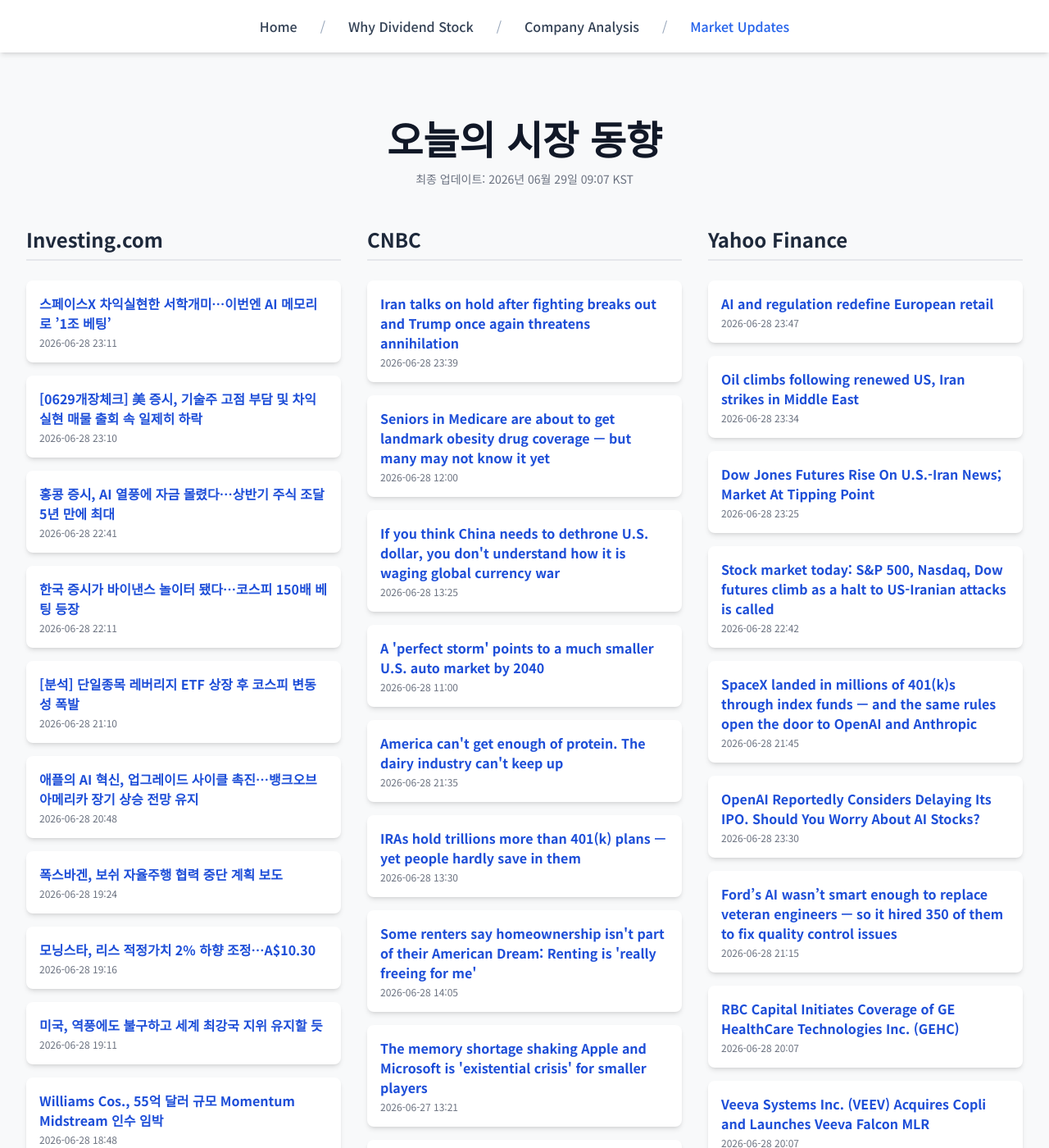
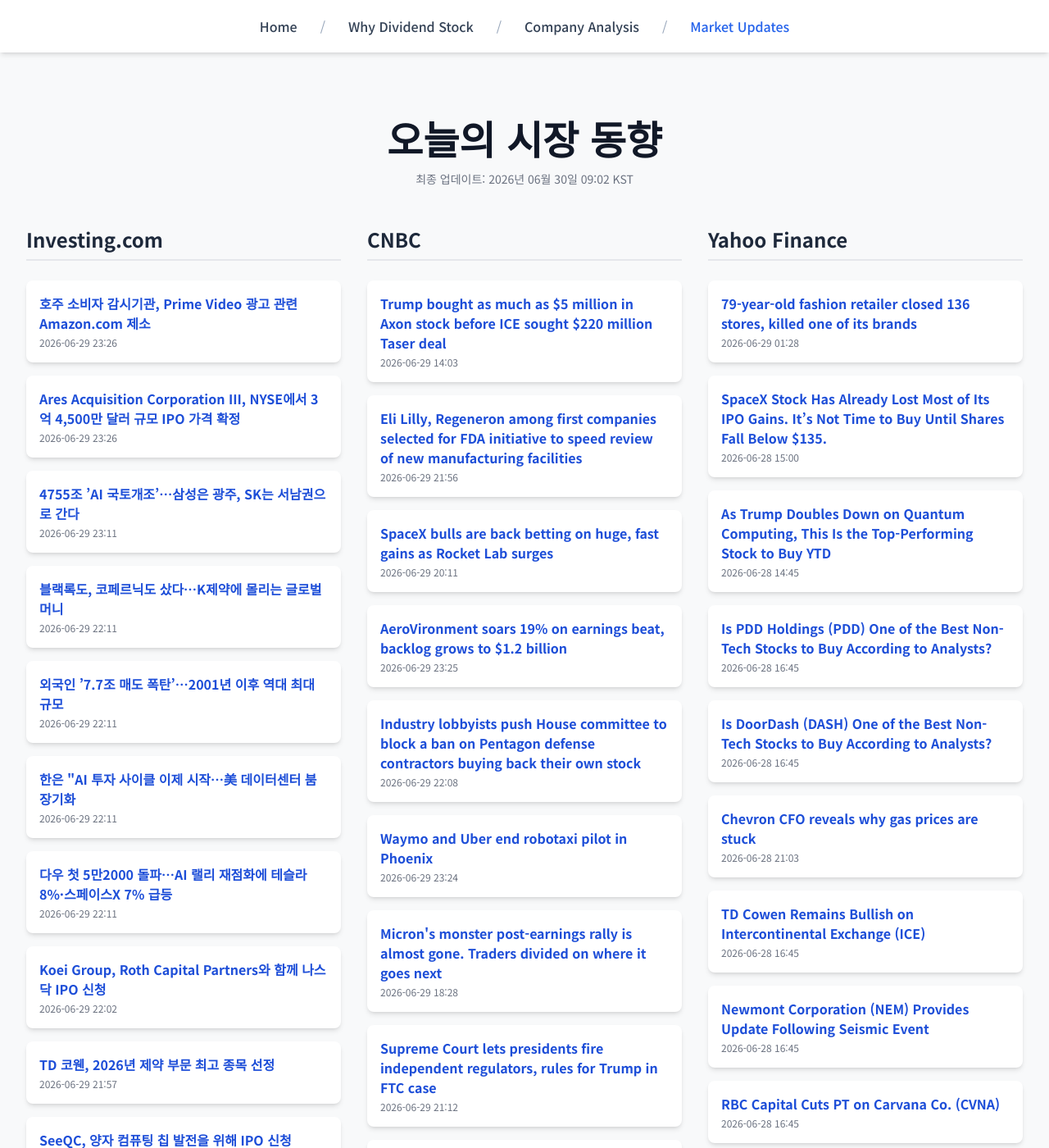
Before and after one commit to Kay-Hwang/my-company-analysis, a Jekyll site: the page built from market-updates.html, in a window 1280 px wide and 1400 px high. Shown: the whole window at 82% size. Built offline with Jekyll 4.4.1, drawn with Linux system fonts in a browser that asks for light colours; nearby versions of some CDN libraries; a script that is not in the unit is left out; some of the changed text lies outside the part shown.

Commit message:
Update daily data

```diff
--- a/_data/latest_data.json
+++ b/_data/latest_data.json
@@ -1,190 +1,190 @@
 {
-  "lastUpdated": "2026년 06월 29일 09:07 KST",
+  "lastUpdated": "2026년 06월 30일 09:02 KST",
   "news": {
     "investing": [
       {
-        "title": "스페이스X 차익실현한 서학개미…이번엔 AI 메모리로 ’1조 베팅’",
-        "link": "https://kr.investing.com/news/stock-market-news/article-1998180",
-        "pubDate": "2026-06-28 23:11:11",
-        "summary": "스페이스X 차익실현한 서학개미…이번엔 AI 메모리로 ’1조 베팅’"
+        "title": "호주 소비자 감시기관, Prime Video 광고 관련 Amazon.com 제소",
+        "link": "https://kr.investing.com/news/stock-market-news/article-1999896",
+        "pubDate": "2026-06-29 23:26:06",
+        "summary": "호주 소비자 감시기관, Prime Video 광고 관련 Amazon.com 제소"
       },
       {
-        "title": "[0629개장체크] 美 증시, 기술주 고점 부담 및 차익실현 매물 출회 속 일제히 하락",
-        "link": "https://kr.investing.com/news/stock-market-news/article-1998178",
-        "pubDate": "2026-06-28 23:10:09",
-        "summary": "[0629개장체크] 美 증시, 기술주 고점 부담 및 차익실현 매물 출회 속 일제히 하락"
+        "title": "Ares Acquisition Corporation III, NYSE에서 3억 4,500만 달러 규모 IPO 가격 확정",
+        "link": "https://kr.investing.com/news/stock-market-news/article-432SI-1999899",
+        "pubDate": "2026-06-29 23:26:02",
+        "summary": "Ares Acquisition Corporation III, NYSE에서 3억 4,500만 달러 규모 IPO 가격 확정"
       },
       {
-        "title": "홍콩 증시, AI 열풍에 자금 몰렸다…상반기 주식 조달 5년 만에 최대",
-        "link": "https://kr.investing.com/news/stock-market-news/article-1998177",
-        "pubDate": "2026-06-28 22:41:11",
-        "summary": "홍콩 증시, AI 열풍에 자금 몰렸다…상반기 주식 조달 5년 만에 최대"
+        "title": "4755조 ’AI 국토개조’…삼성은 광주, SK는 서남권으로 간다",
+        "link": "https://kr.investing.com/news/stock-market-news/article-1999888",
+        "pubDate": "2026-06-29 23:11:12",
+        "summary": "4755조 ’AI 국토개조’…삼성은 광주, SK는 서남권으로 간다"
       },
       {
-        "title": "한국 증시가 바이낸스 놀이터 됐다…코스피 150배 베팅 등장",
-        "link": "https://kr.investing.com/news/stock-market-news/article-1998171",
-        "pubDate": "2026-06-28 22:11:16",
-        "summary": "한국 증시가 바이낸스 놀이터 됐다…코스피 150배 베팅 등장"
+        "title": "블랙록도, 코페르닉도 샀다…K제약에 몰리는 글로벌 머니",
+        "link": "https://kr.investing.com/news/stock-market-news/article-1999865",
+        "pubDate": "2026-06-29 22:11:15",
+        "summary": "블랙록도, 코페르닉도 샀다…K제약에 몰리는 글로벌 머니"
       },
       {
-        "title": "[분석] 단일종목 레버리지 ETF 상장 후 코스피 변동성 폭발",
-        "link": "https://kr.investing.com/news/stock-market-news/article-1998169",
-        "pubDate": "2026-06-28 21:10:15",
-        "summary": "[분석] 단일종목 레버리지 ETF 상장 후 코스피 변동성 폭발"
+        "title": "외국인 ’7.7조 매도 폭탄’…2001년 이후 역대 최대 규모",
+        "link": "https://kr.investing.com/news/stock-market-news/article-1999864",
+        "pubDate": "2026-06-29 22:11:14",
+        "summary": "외국인 ’7.7조 매도 폭탄’…2001년 이후 역대 최대 규모"
       },
       {
-        "title": "애플의 AI 혁신, 업그레이드 사이클 촉진…뱅크오브아메리카 장기 상승 전망 유지",
-        "link": "https://kr.investing.com/news/stock-market-news/article-1998168",
-        "pubDate": "2026-06-28 20:48:12",
-        "summary": "애플의 AI 혁신, 업그레이드 사이클 촉진…뱅크오브아메리카 장기 상승 전망 유지"
+        "title": "한은 \"AI 투자 사이클 이제 시작…美 데이터센터 붐 장기화",
+        "link": "https://kr.investing.com/news/stock-market-news/article-1999863",
+        "pubDate": "2026-06-29 22:11:14",
+        "summary": "한은 \"AI 투자 사이클 이제 시작…美 데이터센터 붐 장기화"
       },
       {
-        "title": "폭스바겐, 보쉬 자율주행 협력 중단 계획 보도",
-        "link": "https://kr.investing.com/news/stock-market-news/article-93CH-1998163",
-        "pubDate": "2026-06-28 19:24:56",
-        "summary": "폭스바겐, 보쉬 자율주행 협력 중단 계획 보도"
+        "title": "다우 첫 5만2000 돌파…AI 랠리 재점화에 테슬라 8%·스페이스X 7% 급등",
+        "link": "https://kr.investing.com/news/stock-market-news/article-1999862",
+        "pubDate": "2026-06-29 22:11:14",
+        "summary": "다우 첫 5만2000 돌파…AI 랠리 재점화에 테슬라 8%·스페이스X 7% 급등"
       },
       {
-        "title": "모닝스타, 리스 적정가치 2% 하향 조정…A$10.30",
-        "link": "https://kr.investing.com/news/stock-market-news/article-93CH-1998162",
-        "pubDate": "2026-06-28 19:16:23",
-        "summary": "모닝스타, 리스 적정가치 2% 하향 조정…A$10.30"
+        "title": "Koei Group, Roth Capital Partners와 함께 나스닥 IPO 신청",
+        "link": "https://kr.investing.com/news/stock-market-news/article-93CH-1999849",
+        "pubDate": "2026-06-29 22:02:44",
+        "summary": "Koei Group, Roth Capital Partners와 함께 나스닥 IPO 신청"
       },
       {
-        "title": "미국, 역풍에도 불구하고 세계 최강국 지위 유지할 듯",
-        "link": "https://kr.investing.com/news/stock-market-news/article-1998161",
-        "pubDate": "2026-06-28 19:11:09",
-        "summary": "미국, 역풍에도 불구하고 세계 최강국 지위 유지할 듯"
+        "title": "TD 코웬, 2026년 제약 부문 최고 종목 선정",
+        "link": "https://kr.investing.com/news/stock-market-news/article-93CH-1999847",
+        "pubDate": "2026-06-29 21:57:30",
+        "summary": "TD 코웬, 2026년 제약 부문 최고 종목 선정"
       },
       {
-        "title": "Williams Cos., 55억 달러 규모 Momentum Midstream 인수 임박",
-        "link": "https://kr.investing.com/news/stock-market-news/article-1998158",
-        "pubDate": "2026-06-28 18:48:12",
-        "summary": "Williams Cos., 55억 달러 규모 Momentum Midstream 인수 임박"
+        "title": "SeeQC, 양자 컴퓨팅 칩 발전을 위해 IPO 신청",
+        "link": "https://kr.investing.com/news/stock-market-news/article-93CH-1999842",
+        "pubDate": "2026-06-29 21:50:48",
+        "summary": "SeeQC, 양자 컴퓨팅 칩 발전을 위해 IPO 신청"
       }
     ],
     "cnbc": [
       {
-        "title": "Iran talks on hold after fighting breaks out and Trump once again threatens annihilation",
-        "link": "https://www.cnbc.com/2026/06/28/trump-threatens-iran-with-annihilation-kuwait-bahrain-report-attacks.html",
-        "pubDate": "Sun, 28 Jun 2026 23:39:41 GMT",
-        "summary": "Iran says it targeted U.S. military facilities in Kuwait and Bahrain following U.S. strikes on targets in and around the Strait of Hormuz."
+        "title": "Trump bought as much as $5 million in Axon stock before ICE sought $220 million Taser deal",
+        "link": "https://www.cnbc.com/2026/06/29/trump-axon-stock-ice-taser-immigration-enforcement.html",
+        "pubDate": "Mon, 29 Jun 2026 14:03:16 GMT",
+        "summary": "Axon Enterprise has ramped up lobbying in Congress on federal law enforcement technology as ICE pursues a potential $220 million Taser deal."
       },
       {
-        "title": "Seniors in Medicare are about to get landmark obesity drug coverage — but many may not know it yet",
-        "link": "https://www.cnbc.com/2026/06/28/medicare-will-soon-cover-obesity-drugs-but-many-seniors-may-not-know.html",
-        "pubDate": "Sun, 28 Jun 2026 12:00:01 GMT",
-        "summary": "Many seniors may be unaware of the landmark coverage shift starting on July 1, with limited advertising seen from the government or Eli Lilly and Novo."
+        "title": "Eli Lilly, Regeneron among first companies selected for FDA initiative to speed review of new manufacturing facilities",
+        "link": "https://www.cnbc.com/2026/06/29/eli-lilly-regeneron-in-fda-precheck-manufacturing-program.html",
+        "pubDate": "Mon, 29 Jun 2026 21:56:21 GMT",
+        "summary": "Eli Lilly and Regeneron are among the first seven companies the FDA has selected for its PreCheck Pilot Program, CNBC has learned."
       },
       {
-        "title": "If you think China needs to dethrone U.S. dollar, you don't understand how it is waging global currency war",
-        "link": "https://www.cnbc.com/2026/06/28/china-doesnt-need-to-de-throne-dollar-to-win-global-currency-war.html",
-        "pubDate": "Sun, 28 Jun 2026 13:25:43 GMT",
-        "summary": "It's misguided to focus on China's renminbi replacing the U.S. dollar. Beijing is already successfully reducing dependence on a dollar-centric global system."
+        "title": "SpaceX bulls are back betting on huge, fast gains as Rocket Lab surges",
+        "link": "https://www.cnbc.com/2026/06/29/spacex-bulls-are-back-betting-on-huge-fast-gains-as-rocket-lab-surges.html",
+        "pubDate": "Mon, 29 Jun 2026 20:11:50 GMT",
+        "summary": "SpaceX bulls are back betting on huge, fast gains as Rocket Lab surges"
       },
       {
-        "title": "A 'perfect storm' points to a much smaller U.S. auto market by 2040",
-        "link": "https://www.cnbc.com/2026/06/28/us-auto-market.html",
-        "pubDate": "Sun, 28 Jun 2026 11:00:01 GMT",
-        "summary": "The auto industry is selling fewer cars--one forecaster says this is a fundamental change, and it is going to get worse."
+        "title": "AeroVironment soars 19% on earnings beat, backlog grows to $1.2 billion",
+        "link": "https://www.cnbc.com/2026/06/29/aerovironment-stock-soars-on-earnings-beat-backlog-grows-to-1point2b.html",
+        "pubDate": "Mon, 29 Jun 2026 23:25:39 GMT",
+        "summary": "Dronemaker AeroVironment's autonomous system revenue beat expectations by $90 million and its backlog continued to grow."
       },
       {
-        "title": "America can't get enough of protein. The dairy industry can't keep up",
-        "link": "https://www.cnbc.com/2026/06/28/america-cant-get-enough-protein-the-dairy-industry-cant-keep-up.html",
-        "pubDate": "Sun, 28 Jun 2026 21:35:15 GMT",
-        "summary": "Demand for whey protein is off the charts as American diet trends change and GLP-1s boom, and the dairy industry is struggling to produce enough."
+        "title": "Industry lobbyists push House committee to block a ban on Pentagon defense contractors buying back their own stock",
+        "link": "https://www.cnbc.com/2026/06/29/pentagon-defense-contractor-buyback-ban-lobbying.html",
+        "pubDate": "Mon, 29 Jun 2026 22:08:50 GMT",
+        "summary": "Defense companies and their trade groups are pressing Congress not to require that the Pentagon approve stock buybacks."
       },
       {
-        "title": "IRAs hold trillions more than 401(k) plans — yet people hardly save in them",
-        "link": "https://www.cnbc.com/2026/06/28/ira-money-401k-rollovers.html",
-        "pubDate": "Sun, 28 Jun 2026 13:30:01 GMT",
-        "summary": "Investors are increasingly rolling money from 401(k) plans to IRAs. Some observers fear they're exposed to poor investment advice."
+        "title": "Waymo and Uber end robotaxi pilot in Phoenix",
+        "link": "https://www.cnbc.com/2026/06/29/waymo-uber-robotaxi-pilot-phoenix.html",
+        "pubDate": "Mon, 29 Jun 2026 23:24:59 GMT",
+        "summary": "The Waymo self-driving cars deployed in Phoenix for the Uber pilot will remain in use and make autonomous deliveries with DoorDash."
       },
       {
-        "title": "Some renters say homeownership isn't part of their American Dream: Renting is 'really freeing for me'",
-        "link": "https://www.cnbc.com/2026/06/28/some-renters-say-homeownership-isnt-part-of-their-american-dream.html",
-        "pubDate": "Sun, 28 Jun 2026 14:05:01 GMT",
-        "summary": "Some no longer see renting as a temporary stop on the path to homeownership but rather a long-term lifestyle choice, reflecting a shift in the American Dream."
+        "title": "Micron's monster post-earnings rally is almost gone. Traders divided on where it goes next",
+        "link": "https://www.cnbc.com/2026/06/29/micron-shares-fall-how-bulls-and-bears-are-positioned-in-chip-trade.html",
+        "pubDate": "Mon, 29 Jun 2026 18:28:08 GMT",
+        "summary": "The maker of memory chips slid to start the week, marking an about-face from its post-earnings surge."
       },
       {
-        "title": "The memory shortage shaking Apple and Microsoft is 'existential crisis' for smaller players",
-        "link": "https://www.cnbc.com/2026/06/27/memory-crunch-shaking-apple-and-microsoft-existential-for-small-guys.html",
-        "pubDate": "Sat, 27 Jun 2026 13:21:37 GMT",
-        "summary": "While Apple and Microsoft raise prices on key devices to help cover the soaring costs of memory, smaller consumer electronics companies are in dire straits."
+        "title": "Supreme Court lets presidents fire independent regulators, rules for Trump in FTC case",
+        "link": "https://www.cnbc.com/2026/06/29/supreme-court-trump-slaughter-ftc.html",
+        "pubDate": "Mon, 29 Jun 2026 21:12:27 GMT",
+        "summary": "The ruling allowing President Donald Trump to fire FTC Commissioner Rebecca Slaughter overturns a key precedent known as \"Humphrey’s Executor.\""
       },
       {
-        "title": "‘Heated Rivalry’ fuels a boom in gay romance stories, with women leading the fandom",
-        "link": "https://www.cnbc.com/2026/06/27/heated-rivalry-red-white-royal-blue-rachel-reid-gay-romance-yaoi-mlm.html",
-        "pubDate": "Sat, 27 Jun 2026 14:54:47 GMT",
-        "summary": "‘Heated Rivalry’ has helped gay romance stories gain mainstream attention, with women driving much of the fandom."
+        "title": "Supreme Court rules Trump cannot fire Fed Governor Lisa Cook for now",
+        "link": "https://www.cnbc.com/2026/06/29/supreme-court-lisa-cook-trump-federal-reserve.html",
+        "pubDate": "Mon, 29 Jun 2026 17:29:44 GMT",
+        "summary": "The ruling by the Supreme Court means that Lisa Cook will remain as a Federal Reserve governor as her lawsuit challenging Trump's effort to fire her proceeds."
       },
       {
-        "title": "From protein coffee to CBD soda: How brands are cashing in on the functional beverage boom",
-        "link": "https://www.cnbc.com/2026/06/28/protein-coffee-cbd-soda-starbucks-functional-beverage-boom.html",
-        "pubDate": "Sun, 28 Jun 2026 05:00:01 GMT",
-        "summary": "\"We're selling [almost] as much protein cold foam as we do flat whites,\" Starbuck's EMEA Manager of Beverage Development Sam Henderson told CNBC."
+        "title": "Supreme Court rulings on Fed, FTC: What they mean for consumers",
+        "link": "https://www.cnbc.com/2026/06/29/supreme-court-rulings-fed-ftc-consumers.html",
+        "pubDate": "Mon, 29 Jun 2026 22:38:08 GMT",
+        "summary": "The Supreme Court issued a pair of highly anticipated rulings on Monday that have far-reaching implications for household finances."
       }
     ],
     "yahoo": [
       {
-        "title": "AI and regulation redefine European retail",
-        "link": "https://finance.yahoo.com/technology/ai/articles/ai-regulation-redefine-european-retail-234738539.html",
-        "pubDate": "2026-06-28T23:47:38Z",
-        "summary": "AI and regulation redefine European retail"
+        "title": "79-year-old fashion retailer closed 136 stores, killed one of its brands",
+        "link": "https://finance.yahoo.com/markets/stocks/articles/h-m-closed-136-stores-012815718.html",
+        "pubDate": "2026-06-29T01:28:15Z",
+        "summary": "79-year-old fashion retailer closed 136 stores, killed one of its brands"
       },
       {
-        "title": "Oil climbs following renewed US, Iran strikes in Middle East",
-        "link": "https://finance.yahoo.com/news/oil-climbs-following-renewed-us-233412520.html",
-        "pubDate": "2026-06-28T23:34:12Z",
-        "summary": "Oil climbs following renewed US, Iran strikes in Middle East"
+        "title": "SpaceX Stock Has Already Lost Most of Its IPO Gains. It’s Not Time to Buy Until Shares Fall Below $135.",
+        "link": "https://finance.yahoo.com/markets/stocks/articles/spacex-stock-already-lost-most-150002623.html",
+        "pubDate": "2026-06-28T15:00:02Z",
+        "summary": "SpaceX Stock Has Already Lost Most of Its IPO Gains. It’s Not Time to Buy Until Shares Fall Below $135."
       },
       {
-        "title": "Dow Jones Futures Rise On U.S.-Iran News; Market At Tipping Point",
-        "link": "https://www.investors.com/market-trend/stock-market-today/dow-jones-futures-stock-market-tipping-point-eli-lilly-tesla/?src=A00220&yptr=yahoo",
-        "pubDate": "2026-06-28T23:25:08Z",
-        "summary": "Dow Jones Futures Rise On U.S.-Iran News; Market At Tipping Point"
+        "title": "As Trump Doubles Down on Quantum Computing, This Is the Top-Performing Stock to Buy YTD",
+        "link": "https://finance.yahoo.com/markets/stocks/articles/trump-doubles-down-quantum-computing-144501136.html",
+        "pubDate": "2026-06-28T14:45:01Z",
+        "summary": "As Trump Doubles Down on Quantum Computing, This Is the Top-Performing Stock to Buy YTD"
       },
       {
-        "title": "Stock market today: S&P 500, Nasdaq, Dow futures climb as a halt to US-Iranian attacks is called",
-        "link": "https://finance.yahoo.com/markets/stocks/live/stock-market-today-monday-june-29-224230573.html",
-        "pubDate": "2026-06-28T22:42:30Z",
-        "summary": "Stock market today: S&P 500, Nasdaq, Dow futures climb as a halt to US-Iranian attacks is called"
+        "title": "Is PDD Holdings (PDD) One of the Best Non-Tech Stocks to Buy According to Analysts?",
+        "link": "https://finance.yahoo.com/markets/stocks/articles/pdd-holdings-pdd-one-best-164504799.html",
+        "pubDate": "2026-06-28T16:45:04Z",
+        "summary": "Is PDD Holdings (PDD) One of the Best Non-Tech Stocks to Buy According to Analysts?"
       },
       {
-        "title": "SpaceX landed in millions of 401(k)s through index funds — and the same rules open the door to OpenAI and Anthropic",
-        "link": "https://finance.yahoo.com/markets/stocks/articles/spacex-landed-millions-401-k-214500017.html",
-        "pubDate": "2026-06-28T21:45:00Z",
-        "summary": "SpaceX landed in millions of 401(k)s through index funds — and the same rules open the door to OpenAI and Anthropic"
+        "title": "Is DoorDash (DASH) One of the Best Non-Tech Stocks to Buy According to Analysts?",
+        "link": "https://finance.yahoo.com/markets/stocks/articles/doordash-dash-one-best-non-164512251.html",
+        "pubDate": "2026-06-28T16:45:12Z",
+        "summary": "Is DoorDash (DASH) One of the Best Non-Tech Stocks to Buy According to Analysts?"
       },
       {
-        "title": "OpenAI Reportedly Considers Delaying Its IPO. Should You Worry About AI Stocks?",
-        "link": "https://finance.yahoo.com/technology/ai/articles/openai-reportedly-considers-delaying-ipo-233000174.html",
-        "pubDate": "2026-06-28T23:30:00Z",
-        "summary": "OpenAI Reportedly Considers Delaying Its IPO. Should You Worry About AI Stocks?"
+        "title": "Chevron CFO reveals why gas prices are stuck",
+        "link": "https://finance.yahoo.com/energy/articles/chevron-cfo-reveals-why-gas-210300205.html",
+        "pubDate": "2026-06-28T21:03:00Z",
+        "summary": "Chevron CFO reveals why gas prices are stuck"
       },
       {
-        "title": "Ford’s AI wasn’t smart enough to replace veteran engineers — so it hired 350 of them to fix quality control issues",
-        "link": "https://finance.yahoo.com/technology/ai/articles/ford-ai-wasn-t-smart-211500573.html",
-        "pubDate": "2026-06-28T21:15:00Z",
-        "summary": "Ford’s AI wasn’t smart enough to replace veteran engineers — so it hired 350 of them to fix quality control issues"
+        "title": "TD Cowen Remains Bullish on Intercontinental Exchange (ICE)",
+        "link": "https://finance.yahoo.com/markets/stocks/articles/td-cowen-remains-bullish-intercontinental-164522822.html",
+        "pubDate": "2026-06-28T16:45:22Z",
+        "summary": "TD Cowen Remains Bullish on Intercontinental Exchange (ICE)"
       },
       {
-        "title": "RBC Capital Initiates Coverage of GE HealthCare Technologies Inc. (GEHC)",
-        "link": "https://finance.yahoo.com/healthcare/articles/rbc-capital-initiates-coverage-ge-200715300.html",
-        "pubDate": "2026-06-28T20:07:15Z",
-        "summary": "RBC Capital Initiates Coverage of GE HealthCare Technologies Inc. (GEHC)"
+        "title": "Newmont Corporation (NEM) Provides Update Following Seismic Event",
+        "link": "https://finance.yahoo.com/markets/stocks/articles/newmont-corporation-nem-provides-following-164530451.html",
+        "pubDate": "2026-06-28T16:45:30Z",
+        "summary": "Newmont Corporation (NEM) Provides Update Following Seismic Event"
       },
       {
-        "title": "Veeva Systems Inc. (VEEV) Acquires Copli and Launches Veeva Falcon MLR",
-        "link": "https://finance.yahoo.com/healthcare/articles/veeva-systems-inc-veev-acquires-200709584.html",
-        "pubDate": "2026-06-28T20:07:09Z",
-        "summary": "Veeva Systems Inc. (VEEV) Acquires Copli and Launches Veeva Falcon MLR"
+        "title": "RBC Capital Cuts PT on Carvana Co. (CVNA)",
+        "link": "https://finance.yahoo.com/markets/stocks/articles/rbc-capital-cuts-pt-carvana-164538046.html",
+        "pubDate": "2026-06-28T16:45:38Z",
+        "summary": "RBC Capital Cuts PT on Carvana Co. (CVNA)"
       },
       {
-        "title": "Mizuho Maintains an Outperform Rating on Insmed Incorporated (INSM)",
-        "link": "https://finance.yahoo.com/healthcare/articles/mizuho-maintains-outperform-rating-insmed-200703352.html",
-        "pubDate": "2026-06-28T20:07:03Z",
-        "summary": "Mizuho Maintains an Outperform Rating on Insmed Incorporated (INSM)"
+        "title": "Is Danaher (DHR) One of the Best Non-Tech Stocks to Buy According to Analysts?",
+        "link": "https://finance.yahoo.com/markets/stocks/articles/danaher-dhr-one-best-non-164559001.html",
+        "pubDate": "2026-06-28T16:45:59Z",
+        "summary": "Is Danaher (DHR) One of the Best Non-Tech Stocks to Buy According to Analysts?"
       }
     ]
   }
```
